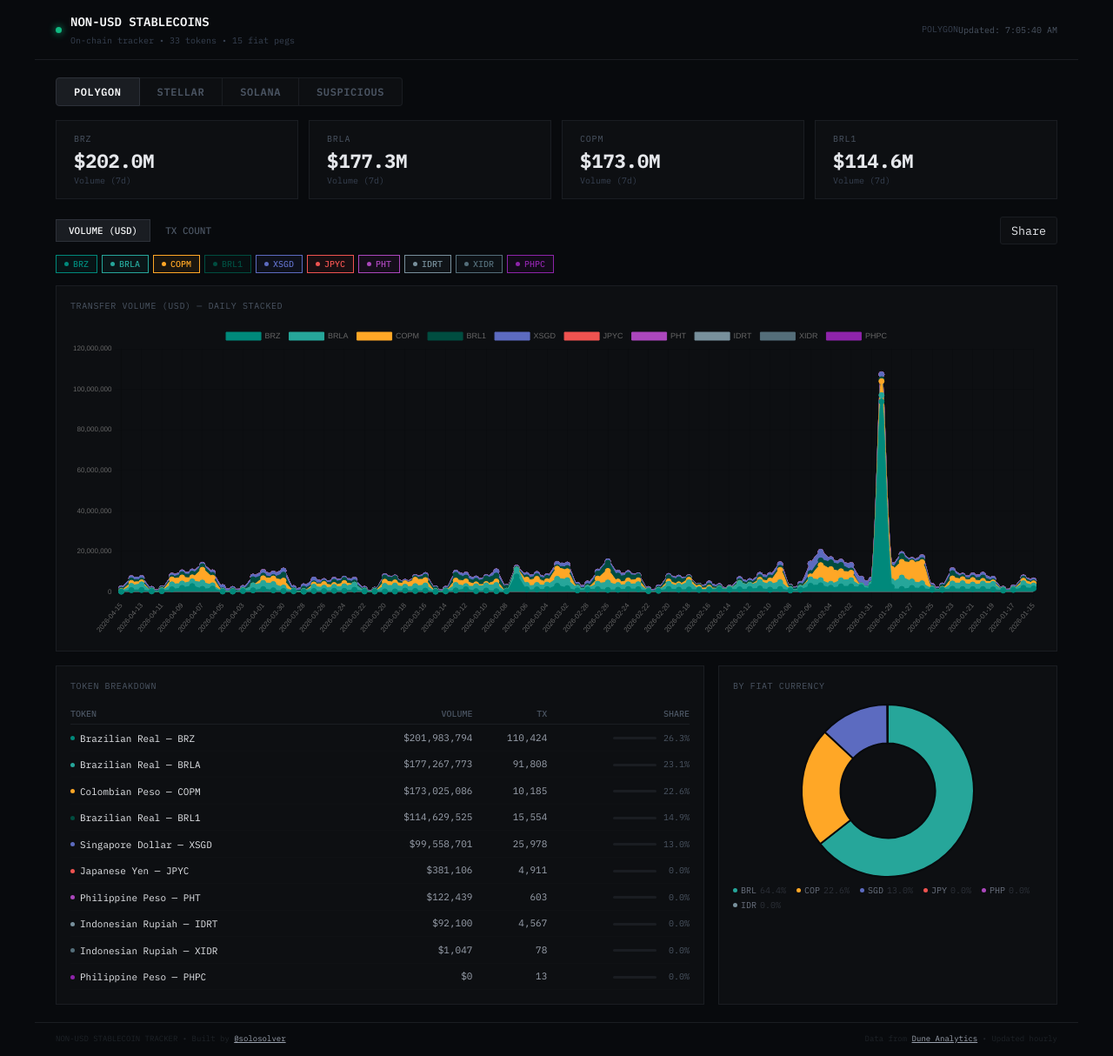
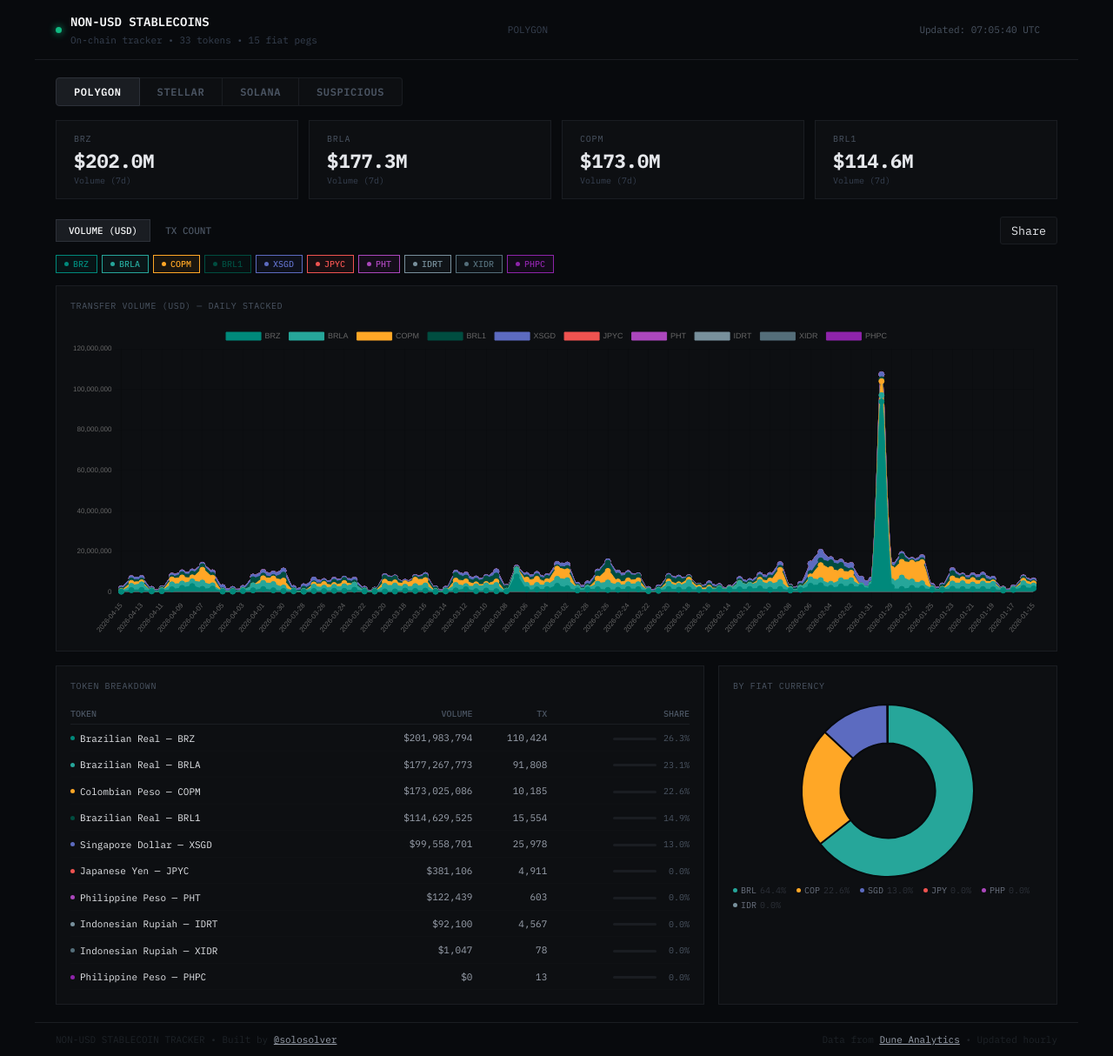
Before and after one commit to IlyaStor/non-usd-pegged-stablecoin-dashboard, a plain HTML site: page index.html in a window 1280 px wide. Shown: the whole page at 87% size. Drawn offline with nearby package versions, Linux system fonts and the light colour scheme.

Commit message:
Improve header and footer typography
- Change timestamp to UTC format (e.g., '14:23:45 UTC')
- Increase header subtitle font from 10px to 11px
- Increase 'Updated' badge font from 10px to 11px
- Increase footer font from 9px to 11px
- Add proper spacing (20px gap) between network name and updated time

```diff
--- a/index.html
+++ b/index.html
@@ -17,9 +17,9 @@ body{background:#080A0D;color:#E5E7EB;font-family:'IBM Plex Mono',monospace;min-
 .hdr-l{display:flex;align-items:center;gap:10px;flex:1}
 .dot{width:7px;height:7px;background:#10B981;border-radius:50%;box-shadow:0 0 8px #10B981}
 .hdr-t{font-size:14px;font-weight:600;color:#F9FAFB}
-.hdr-s{font-size:10px;color:#374151;line-height:1.4}
+.hdr-s{font-size:11px;color:#374151;line-height:1.4}
 .badge{font-size:9px;color:#374151;padding:3px 8px;border:1px solid #1A1D22}
-.loading{font-size:10px;color:#4B5563}
+.loading{font-size:11px;color:#4B5563}
 .body{padding:20px 24px}
 .net-tabs{display:flex;gap:0;margin-bottom:16px}
 .net-tab{background:#0D0F12;color:#4B5563;border:1px solid #1A1D22;padding:8px 20px;font-size:12px;cursor:pointer;font-family:inherit;font-weight:600;text-transform:uppercase;letter-spacing:0.05em;transition:all 0.15s}
@@ -64,7 +64,7 @@ td.r{text-align:right;color:#9CA3AF}
 .leg-d{width:5px;height:5px;border-radius:50%}
 .leg-n{color:#6B7280}
 .leg-p{color:#2D3139}
-.ftr{padding:12px 24px;border-top:1px solid #1A1D22;display:flex;justify-content:space-between;font-size:9px;color:#1E2328}
+.ftr{padding:12px 24px;border-top:1px solid #1A1D22;display:flex;justify-content:space-between;font-size:11px;color:#1E2328}
 .ftr a{color:#9CA3AF;text-decoration:none}
 .ftr a:hover{text-decoration:underline}
 .error{color:#FF6B6B;background:#1A0000;border:1px solid #660000;padding:12px;margin-bottom:12px;border-radius:4px}
@@ -74,7 +74,9 @@ td.r{text-align:right;color:#9CA3AF}
 <div class="wrap">
   <div class="hdr">
     <div class="hdr-l"><div class="dot"></div><div><span class="hdr-t">NON-USD STABLECOINS</span><br><span class="hdr-s">On-chain tracker • 33 tokens • 15 fiat pegs</span></div><span class="hdr-s" id="netLabel" style="margin-left:auto;padding-left:20px;text-align:right;">LOADING...</span></div>
-    <span class="loading" id="rowBadge">Fetching data...</span>
+    <div style="display:flex;gap:20px;align-items:center;justify-content:flex-end;flex:1;padding-right:20px;">
+      <span class="loading" id="rowBadge">Fetching data...</span>
+    </div>
   </div>
   <div class="body" id="mainBody">
     <div class="error" id="errorBox" style="display:none;"></div>
@@ -203,7 +205,8 @@ async function loadDashboardData() {
       NETWORKS[net].cc = CURRENCY_COLORS;
     });
 
-    document.getElementById('rowBadge').textContent = `Updated: ${new Date(json.timestamp).toLocaleTimeString()}`;
+    const utcTime = new Date(json.timestamp).toUTCString().split(' ').slice(4, 5).join(' ');
+    document.getElementById('rowBadge').textContent = `Updated: ${utcTime} UTC`;
     loadNetwork('polygon');
     renderAll();
   } catch (error) {
```
